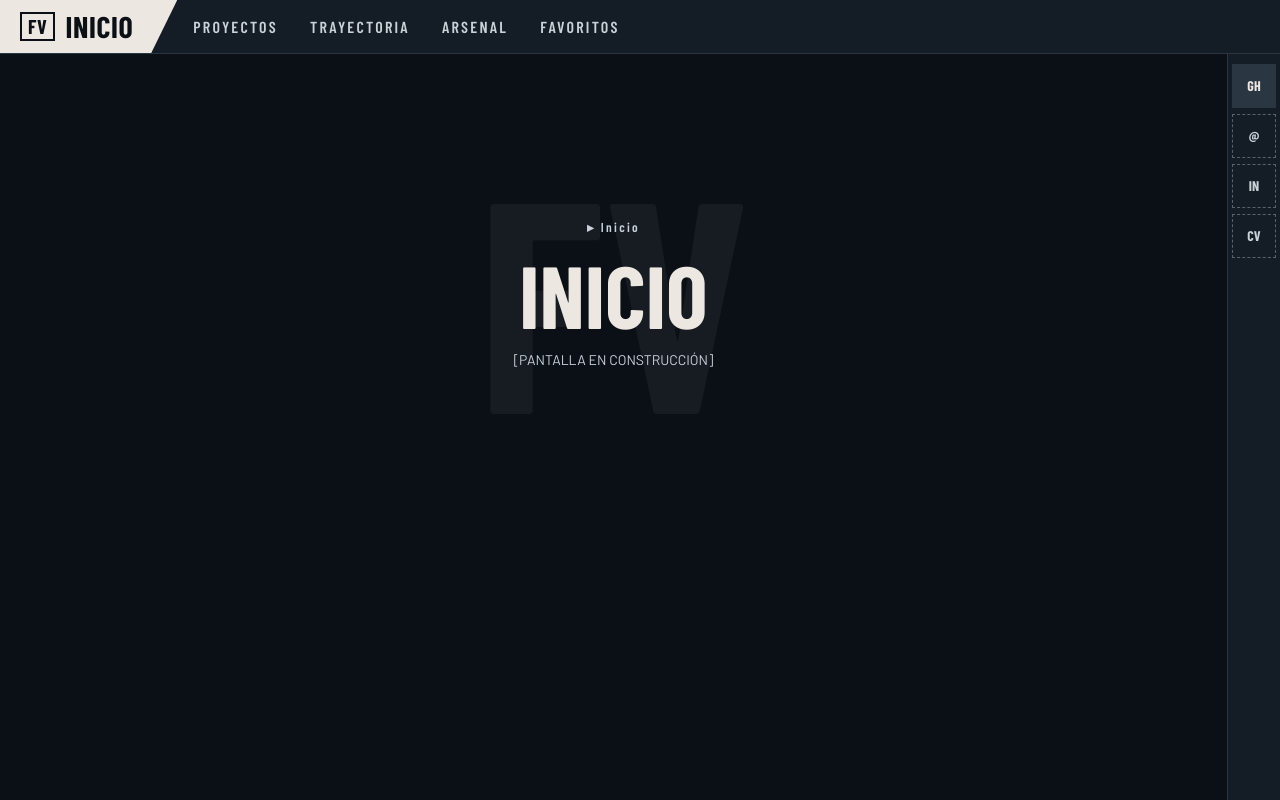
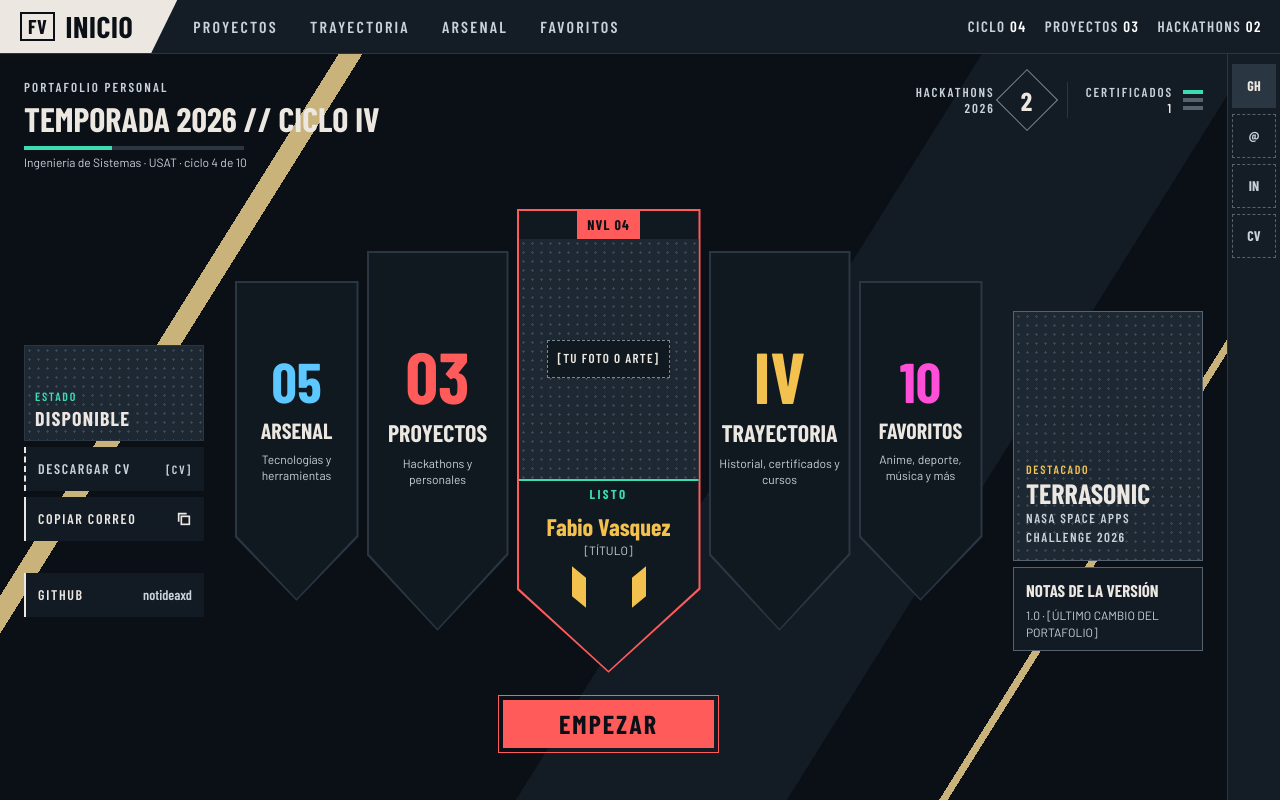
Before and after one commit to notideaxd/notideaxd.github.io, an Astro site: page / in a window 1280 px wide. Built offline with nearby package versions, Linux system fonts and the light colour scheme; Astro itself is replaced by a stand-in of ours.

Commit message:
Fase 3: pantalla de Inicio
Co-Authored-By: Claude Opus 5.5 <noreply@anthropic.com>

```diff
--- /dev/null
+++ b/src/components/Contadores.astro
@@ -0,0 +1,20 @@
+---
+// Contadores de la barra superior. Cada pantalla puede pasar los suyos;
+// si no pasa ninguno, se muestran estos (ciclo, proyectos y hackathons).
+import { obtenerResumen, dosDigitos } from '../lib/contenido';
+
+const r = await obtenerResumen();
+const lista = [
+  ['CICLO', r.ciclo],
+  ['PROYECTOS', r.proyectos],
+  ['HACKATHONS', r.hackathons],
+] as const;
+---
+
+{
+  lista.map(([etiqueta, valor]) => (
+    <span>
+      {etiqueta} <span class="text-white">{dosDigitos(valor)}</span>
+    </span>
+  ))
+}
--- /dev/null
+++ b/src/components/MarcadorImagen.astro
@@ -0,0 +1,22 @@
+---
+// Recuadro de espera donde irá una foto o arte. Fabio pone los archivos después (fase 7).
+interface Props {
+  texto: string;
+  class?: string;
+}
+
+const { texto, class: clase } = Astro.props;
+---
+
+<div
+  role="img"
+  aria-label={`Imagen pendiente: ${texto}`}
+  class:list={['patron-puntos flex items-center justify-center p-3', clase]}
+>
+  <span
+    aria-hidden="true"
+    class="border border-dashed border-[#7A8794] bg-[#101820] px-2.5 py-2 text-center font-titulo text-[13px] font-semibold tracking-[0.1em]"
+  >
+    {texto}
+  </span>
+</div>
--- /dev/null
+++ b/src/components/inicio/Cabecera.astro
@@ -0,0 +1,52 @@
+---
+import { obtenerPerfil, obtenerResumen, aRomano } from '../../lib/contenido';
+
+const perfil = await obtenerPerfil();
+const r = await obtenerResumen();
+const temporada = new Date().getFullYear();
+// Barritas del contador de certificados: una encendida por certificado (mínimo 3 casillas).
+const casillas = Math.max(3, r.certificados);
+---
+
+<div class="flex flex-wrap items-start justify-between gap-5">
+  <div class="flex flex-col gap-1">
+    <span class="font-titulo text-[13px] font-semibold tracking-[0.16em] text-texto-2">PORTAFOLIO PERSONAL</span>
+    <h1 class="font-titulo text-[clamp(26px,4vw,34px)] leading-none font-bold uppercase">
+      Temporada {temporada} // Ciclo {aRomano(perfil.ciclo)}
+    </h1>
+    <div
+      class="mt-1.5 h-1 w-[220px] max-w-full bg-linea"
+      role="progressbar"
+      aria-label="Avance de la carrera"
+      aria-valuemin="0"
+      aria-valuemax={perfil.ciclos_totales}
+      aria-valuenow={perfil.ciclo}
+      aria-valuetext={`Ciclo ${perfil.ciclo} de ${perfil.ciclos_totales}`}
+    >
+      <div class="h-1 bg-positivo" style={`width: ${r.avanceCarrera}%`}></div>
+    </div>
+    <span class="text-xs text-texto-2">
+      {perfil.carrera} · {perfil.universidad_corta} · ciclo {perfil.ciclo} de {perfil.ciclos_totales}
+    </span>
+  </div>
+
+  <dl class="flex items-center gap-[18px] font-titulo font-semibold tracking-[0.12em]">
+    <div class="flex items-center gap-2.5">
+      <dt class="text-right text-[13px] leading-tight text-texto-2">HACKATHONS<br />{temporada}</dt>
+      <dd class="flex h-11 w-11 rotate-45 items-center justify-center border border-[#7A8794]">
+        <span class="-rotate-45 text-[26px] font-bold tracking-normal">{r.hackathons}</span>
+      </dd>
+    </div>
+    <span class="h-9 w-px bg-linea" aria-hidden="true"></span>
+    <div class="flex items-center gap-2.5">
+      <dt class="text-right text-[13px] leading-tight text-texto-2">CERTIFICADOS<br /><span class="text-texto">{r.certificados}</span></dt>
+      <dd class="flex flex-col gap-1" aria-hidden="true">
+        {
+          Array.from({ length: casillas }, (_, i) => (
+            <span class:list={['h-1 w-5', i < r.certificados ? 'bg-positivo' : 'bg-borde']} />
+          ))
+        }
+      </dd>
+    </div>
+  </dl>
+</div>
--- /dev/null
+++ b/src/components/inicio/Estandarte.astro
@@ -0,0 +1,44 @@
+---
+// Estandarte con punta inferior que lleva a otra pantalla.
+interface Props {
+  href: string;
+  numero: string;
+  titulo: string;
+  lema: string;
+  color: string;
+  /** Los dos estandartes junto a la tarjeta son más altos. */
+  grande?: boolean;
+}
+
+const { href, numero, titulo, lema, color, grande = false } = Astro.props;
+---
+
+<a
+  href={href}
+  aria-label={`${titulo}: ${numero}. ${lema}`}
+  class:list={[
+    'group block w-full',
+    grande ? 'h-[240px] lg:h-[380px] lg:w-[142px]' : 'h-[240px] lg:h-[320px] lg:w-[124px]',
+  ]}
+>
+  <span class="corte-estandarte block h-full bg-linea p-0.5 group-hover:bg-borde">
+    <span
+      class:list={[
+        'corte-estandarte flex h-full flex-col items-center justify-center gap-2.5 bg-[#101820] px-2 pt-3.5',
+        grande ? 'pb-[60px] lg:pb-[70px]' : 'pb-[60px]',
+      ]}
+    >
+      <span
+        aria-hidden="true"
+        class:list={['font-titulo leading-none font-bold', grande ? 'text-[56px] lg:text-[72px]' : 'text-[56px]']}
+        style={`color: ${color}`}
+      >
+        {numero}
+      </span>
+      <span aria-hidden="true" class:list={['font-titulo leading-none font-bold', grande ? 'text-2xl' : 'text-[22px]']}>
+        {titulo}
+      </span>
+      <span aria-hidden="true" class="text-center text-xs text-texto-2">{lema}</span>
+    </span>
+  </span>
+</a>
--- /dev/null
+++ b/src/components/inicio/PanelAcciones.astro
@@ -0,0 +1,107 @@
+---
+import { obtenerPerfil, esMarcador, usuarioGithub } from '../../lib/contenido';
+
+const { enlaces } = await obtenerPerfil();
+const cvPendiente = esMarcador(enlaces.cv);
+const correoPendiente = esMarcador(enlaces.correo);
+const githubPendiente = esMarcador(enlaces.github);
+
+const boton =
+  'flex min-h-11 items-center justify-between gap-3 border-l-2 border-texto bg-panel px-3 text-sm font-semibold tracking-[0.12em] text-texto';
+const desactivado = 'border-dashed border-borde text-texto-2';
+---
+
+<section aria-label="Acciones rápidas" class="flex flex-col gap-1.5 font-titulo">
+  <div class="patron-puntos flex h-24 flex-col justify-end border border-linea px-2.5 py-2">
+    <span class="text-xs font-semibold tracking-[0.14em] text-positivo">ESTADO</span>
+    <span class="text-xl font-bold tracking-[0.06em]">DISPONIBLE</span>
+  </div>
+
+  {
+    cvPendiente ? (
+      <span class:list={[boton, desactivado]} title={`CV pendiente: ${enlaces.cv}`}>
+        <span>DESCARGAR CV</span>
+        <span class="text-xs">{enlaces.cv}</span>
+      </span>
+    ) : (
+      <a href={enlaces.cv} download class:list={[boton, 'hover:bg-panel-alto']}>
+        <span>DESCARGAR CV</span>
+        <svg width="16" height="16" viewBox="0 0 24 24" fill="none" stroke="currentColor" stroke-width="2.5" aria-hidden="true">
+          <path d="M12 4v12M6 11l6 6 6-6M5 20h14" />
+        </svg>
+      </a>
+    )
+  }
+
+  <button
+    type="button"
+    data-copiar-correo={correoPendiente ? '' : enlaces.correo}
+    data-marcador={enlaces.correo}
+    class:list={[boton, 'cursor-pointer hover:bg-panel-alto']}
+  >
+    <span>COPIAR CORREO</span>
+    <svg width="16" height="16" viewBox="0 0 24 24" fill="none" stroke="currentColor" stroke-width="2.5" aria-hidden="true">
+      <rect x="8" y="8" width="12" height="12" />
+      <path d="M4 16V4h12" />
+    </svg>
+  </button>
+  <p data-aviso-correo role="status" aria-live="polite" class="min-h-5 px-1 font-texto text-xs text-positivo"></p>
+
+  {
+    githubPendiente ? (
+      <span class:list={[boton, desactivado]}>
+        <span>GITHUB</span>
+        <span>{enlaces.github}</span>
+      </span>
+    ) : (
+      <a href={enlaces.github} target="_blank" rel="noopener noreferrer" class:list={[boton, 'hover:bg-panel-alto']}>
+        <span>GITHUB</span>
+        <span class="normal-case tracking-normal text-texto-2">{usuarioGithub(enlaces.github)}</span>
+      </a>
+    )
+  }
+</section>
+
+<script>
+  // Delegación en document: sigue funcionando tras los cambios de pantalla de View Transitions.
+  let temporizador: ReturnType<typeof setTimeout> | undefined;
+
+  async function copiar(texto: string) {
+    try {
+      await navigator.clipboard.writeText(texto);
+      return true;
+    } catch {
+      // Respaldo para navegadores sin acceso al portapapeles moderno.
+      const campo = document.createElement('textarea');
+      campo.value = texto;
+      campo.setAttribute('readonly', '');
+      campo.style.position = 'fixed';
+      campo.style.opacity = '0';
+      document.body.append(campo);
+      campo.select();
+      const ok = document.execCommand('copy');
+      campo.remove();
+      return ok;
+    }
+  }
+
+  document.addEventListener('click', async (evento) => {
+    const boton = (evento.target as Element | null)?.closest<HTMLButtonElement>('[data-copiar-correo]');
+    if (!boton) return;
+    const aviso = document.querySelector<HTMLElement>('[data-aviso-correo]');
+    if (!aviso) return;
+
+    const correo = boton.dataset.copiarCorreo ?? '';
+    let mensaje: string;
+    if (!correo) {
+      mensaje = `Correo pendiente: ${boton.dataset.marcador ?? '[CORREO]'}`;
+    } else {
+      mensaje = (await copiar(correo)) ? `Correo copiado: ${correo}` : `No se pudo copiar. Escríbeme a ${correo}`;
+    }
+    aviso.textContent = mensaje;
+    clearTimeout(temporizador);
+    temporizador = setTimeout(() => {
+      aviso.textContent = '';
+    }, 3000);
+  });
+</script>
--- /dev/null
+++ b/src/components/inicio/PanelDestacado.astro
@@ -0,0 +1,30 @@
+---
+import { getCollection } from 'astro:content';
+import { obtenerPerfil } from '../../lib/contenido';
+
+const [destacado] = await getCollection('proyectos', (p) => p.data.destacado);
+// En la tarjeta solo cabe el nombre del evento: "NASA Space Apps Challenge 2026 · Sede..." → primera parte.
+const eventoCorto = destacado?.data.evento.split(' · ')[0];
+const { notas_version } = await obtenerPerfil();
+---
+
+<section aria-label="Destacado y novedades" class="flex flex-col gap-1.5 font-titulo">
+  {
+    destacado && (
+      <a
+        href={`/proyectos?p=${destacado.id}`}
+        class="patron-puntos flex h-[250px] flex-col justify-end gap-0.5 border border-borde p-3 hover:border-texto"
+      >
+        <span class="text-xs font-semibold tracking-[0.14em] text-dorado">DESTACADO</span>
+        <span class="text-[28px] leading-none font-bold uppercase">{destacado.data.titulo}</span>
+        <span class="text-[13px] font-semibold tracking-[0.12em] text-texto-2 uppercase">{eventoCorto}</span>
+      </a>
+    )
+  }
+  <div class="flex flex-col gap-1 border border-borde bg-panel px-3 py-2.5">
+    <h2 class="text-[17px] font-bold">NOTAS DE LA VERSIÓN</h2>
+    <p class="font-texto text-xs leading-snug text-texto-2">
+      {notas_version.version} · {notas_version.texto}
+    </p>
+  </div>
+</section>
--- /dev/null
+++ b/src/components/inicio/TarjetaJugador.astro
@@ -0,0 +1,24 @@
+---
+import MarcadorImagen from '../MarcadorImagen.astro';
+import { obtenerPerfil, dosDigitos } from '../../lib/contenido';
+
+const perfil = await obtenerPerfil();
+---
+
+<article aria-label={`Tarjeta de jugador de ${perfil.nombre}`} class="corte-tarjeta h-[464px] w-[184px] shrink-0 bg-acento p-0.5">
+  <div class="corte-tarjeta flex h-full flex-col items-center bg-[#101820]">
+    <div class="bg-acento px-2.5 py-1 font-titulo text-sm font-bold tracking-[0.08em] text-fondo">
+      NVL {dosDigitos(perfil.ciclo)}
+    </div>
+    <MarcadorImagen texto="[TU FOTO O ARTE]" class="h-[240px] w-full shrink-0" />
+    <div class="w-full border-t-2 border-positivo py-1 text-center font-titulo text-[13px] font-bold tracking-[0.18em] text-positivo">
+      LISTO
+    </div>
+    <h2 class="mt-1 font-titulo text-2xl leading-tight font-bold text-dorado">{perfil.nombre}</h2>
+    <p class="px-2 text-center text-xs text-texto-2">{perfil.titulo_jugador}</p>
+    <div class="mt-3.5 flex gap-[46px]" aria-hidden="true">
+      <span class="h-[30px] w-3.5 skew-y-[40deg] bg-dorado"></span>
+      <span class="h-[30px] w-3.5 -skew-y-[40deg] bg-dorado"></span>
+    </div>
+  </div>
+</article>
--- a/src/config/pantallas.ts
+++ b/src/config/pantallas.ts
@@ -9,14 +9,16 @@ export interface Pantalla {
   etiqueta: string;
   fondo: string;
   acento: string;
+  /** Frase corta bajo el nombre de la pantalla en los estandartes del Inicio. */
+  lema: string;
 }
 
 export const pantallas: Pantalla[] = [
-  { id: 'inicio', ruta: '/', etiqueta: 'INICIO', fondo: '#0B1016', acento: '#FF5B5B' },
-  { id: 'proyectos', ruta: '/proyectos', etiqueta: 'PROYECTOS', fondo: '#0F1A22', acento: '#FF5B5B' },
-  { id: 'trayectoria', ruta: '/trayectoria', etiqueta: 'TRAYECTORIA', fondo: '#101A2E', acento: '#F2C14E' },
-  { id: 'arsenal', ruta: '/arsenal', etiqueta: 'ARSENAL', fondo: '#16233A', acento: '#5CC8FF' },
-  { id: 'favoritos', ruta: '/favoritos', etiqueta: 'FAVORITOS', fondo: '#1B1424', acento: '#FF4FD8' },
+  { id: 'inicio', ruta: '/', etiqueta: 'INICIO', fondo: '#0B1016', acento: '#FF5B5B', lema: 'Lobby' },
+  { id: 'proyectos', ruta: '/proyectos', etiqueta: 'PROYECTOS', fondo: '#0F1A22', acento: '#FF5B5B', lema: 'Hackathons y personales' },
+  { id: 'trayectoria', ruta: '/trayectoria', etiqueta: 'TRAYECTORIA', fondo: '#101A2E', acento: '#F2C14E', lema: 'Historial, certificados y cursos' },
+  { id: 'arsenal', ruta: '/arsenal', etiqueta: 'ARSENAL', fondo: '#16233A', acento: '#5CC8FF', lema: 'Tecnologías y herramientas' },
+  { id: 'favoritos', ruta: '/favoritos', etiqueta: 'FAVORITOS', fondo: '#1B1424', acento: '#FF4FD8', lema: 'Anime, deporte, música y más' },
 ];
 
 export function obtenerPantalla(id: IdPantalla): Pantalla {
--- a/src/content.config.ts
+++ b/src/content.config.ts
@@ -109,6 +109,10 @@ const perfil = defineCollection({
       linkedin: textoOMarcador,
       cv: textoOMarcador,
     }),
+    notas_version: z.object({
+      version: z.string(),
+      texto: textoOMarcador,
+    }),
   }),
 });
 
--- a/src/content/perfil/perfil.yaml
+++ b/src/content/perfil/perfil.yaml
@@ -15,3 +15,7 @@ enlaces:
   linkedin: "[URL]"
   # Si tienes tu CV en PDF, guárdalo como public/cv.pdf y aquí escribe: /cv.pdf
   cv: "[CV]"
+# Texto de "Notas de la versión" en el Inicio
+notas_version:
+  version: "1.0"
+  texto: "[ÚLTIMO CAMBIO DEL PORTAFOLIO]"
--- a/src/layouts/Pantalla.astro
+++ b/src/layouts/Pantalla.astro
@@ -2,6 +2,7 @@
 import { ClientRouter } from 'astro:transitions';
 import BarraSuperior from '../components/BarraSuperior.astro';
 import BarraContacto from '../components/BarraContacto.astro';
+import Contadores from '../components/Contadores.astro';
 import { obtenerPantalla, type IdPantalla } from '../config/pantallas';
 import '../styles/global.css';
 
@@ -37,10 +38,10 @@ const { fondo, acento } = obtenerPantalla(pantalla);
     class="flex min-h-dvh flex-col bg-fondo text-texto"
   >
     <BarraSuperior activa={pantalla}>
-      <slot name="contadores" />
+      {Astro.slots.has('contadores') ? <slot name="contadores" /> : <Contadores />}
     </BarraSuperior>
     <div class="flex flex-1 flex-col md:flex-row">
-      <main id="contenido" class="min-w-0 flex-1 bg-ambiente">
+      <main id="contenido" class="flex min-w-0 flex-1 flex-col bg-ambiente">
         <slot />
       </main>
       <BarraContacto />
--- a/src/lib/contenido.ts
+++ b/src/lib/contenido.ts
@@ -47,3 +47,48 @@ export async function proyectosOrdenados() {
   const entradas = await getCollection('proyectos');
   return entradas.sort((a, b) => a.data.numero.localeCompare(b.data.numero));
 }
+
+/** Número romano para ciclos y niveles (1–39 es suficiente aquí). */
+export function aRomano(n: number): string {
+  const tabla: [number, string][] = [[10, 'X'], [9, 'IX'], [5, 'V'], [4, 'IV'], [1, 'I']];
+  let resto = n;
+  let salida = '';
+  for (const [valor, letra] of tabla) {
+    while (resto >= valor) {
+      salida += letra;
+      resto -= valor;
+    }
+  }
+  return salida;
+}
+
+/** Dos dígitos: 4 → "04". */
+export const dosDigitos = (n: number) => String(n).padStart(2, '0');
+
+/** Cifras que se repiten en varias pantallas: contadores, estandartes y barra superior. */
+export async function obtenerResumen() {
+  const [perfil, proyectos, certificados, arsenal, favoritos] = await Promise.all([
+    obtenerPerfil(),
+    getCollection('proyectos'),
+    getCollection('certificados'),
+    getCollection('arsenal'),
+    getCollection('favoritos'),
+  ]);
+  return {
+    ciclo: perfil.ciclo,
+    ciclosTotales: perfil.ciclos_totales,
+    avanceCarrera: Math.round((perfil.ciclo / perfil.ciclos_totales) * 100),
+    proyectos: proyectos.length,
+    hackathons: proyectos.filter((p) => p.data.tipo === 'hackathon').length,
+    // Solo cuentan los elementos con datos reales, no los marcadores pendientes.
+    certificados: certificados.filter((c) => !esMarcador(c.data.titulo)).length,
+    herramientas: arsenal.filter((a) => !esMarcador(a.data.nombre)).length,
+    favoritos: favoritos.length,
+  };
+}
+
+/** Usuario de GitHub a partir de la URL del perfil: https://github.com/notideaxd → notideaxd. */
+export function usuarioGithub(url: string): string {
+  if (esMarcador(url)) return url;
+  return url.replace(/\/+$/, '').split('/').pop() ?? url;
+}
--- a/src/pages/index.astro
+++ b/src/pages/index.astro
@@ -1,8 +1,68 @@
 ---
 import Pantalla from '../layouts/Pantalla.astro';
-import TituloProvisional from '../components/TituloProvisional.astro';
+import Cabecera from '../components/inicio/Cabecera.astro';
+import PanelAcciones from '../components/inicio/PanelAcciones.astro';
+import TarjetaJugador from '../components/inicio/TarjetaJugador.astro';
+import Estandarte from '../components/inicio/Estandarte.astro';
+import PanelDestacado from '../components/inicio/PanelDestacado.astro';
+import { obtenerPantalla } from '../config/pantallas';
+import { obtenerResumen, aRomano, dosDigitos } from '../lib/contenido';
+
+const r = await obtenerResumen();
+const p = {
+  arsenal: obtenerPantalla('arsenal'),
+  proyectos: obtenerPantalla('proyectos'),
+  trayectoria: obtenerPantalla('trayectoria'),
+  favoritos: obtenerPantalla('favoritos'),
+};
 ---
 
-<Pantalla pantalla="inicio" titulo="Inicio">
-  <TituloProvisional titulo="Inicio" fondoTexto="FV" />
+<Pantalla
+  pantalla="inicio"
+  titulo="Inicio"
+  descripcion="Portafolio de Fabio Vasquez, estudiante de Ingeniería de Sistemas: proyectos, trayectoria, arsenal y favoritos."
+>
+  <div class="fondo-inicio flex flex-1 flex-col gap-5 px-4 pt-6 pb-7 sm:px-6">
+    <Cabecera />
+
+    <div class="grid flex-1 items-center gap-6 md:grid-cols-2 xl:grid-cols-[180px_minmax(0,1fr)_190px]">
+      <div class="order-2 xl:order-none">
+        <PanelAcciones />
+      </div>
+
+      <section
+        aria-label="Menú principal"
+        class="order-1 flex flex-col items-center gap-[22px] md:col-span-2 xl:order-none xl:col-span-1"
+      >
+        <!-- En celular: tarjeta arriba y estandartes en cuadrícula de 2. Desde 1024 px: todo en fila. -->
+        <div class="grid w-full max-w-md grid-cols-2 items-center justify-items-center gap-3 lg:flex lg:max-w-none lg:justify-center lg:gap-2">
+          <div class="w-full lg:w-auto">
+            <Estandarte href={p.arsenal.ruta} numero={dosDigitos(r.herramientas)} titulo="ARSENAL" lema={p.arsenal.lema} color={p.arsenal.acento} />
+          </div>
+          <div class="w-full lg:w-auto">
+            <Estandarte href={p.proyectos.ruta} numero={dosDigitos(r.proyectos)} titulo="PROYECTOS" lema={p.proyectos.lema} color={p.proyectos.acento} grande />
+          </div>
+          <div class="order-first col-span-2 lg:order-none">
+            <TarjetaJugador />
+          </div>
+          <div class="w-full lg:w-auto">
+            <Estandarte href={p.trayectoria.ruta} numero={aRomano(r.ciclo)} titulo="TRAYECTORIA" lema={p.trayectoria.lema} color={p.trayectoria.acento} grande />
+          </div>
+          <div class="w-full lg:w-auto">
+            <Estandarte href={p.favoritos.ruta} numero={dosDigitos(r.favoritos)} titulo="FAVORITOS" lema={p.favoritos.lema} color={p.favoritos.acento} />
+          </div>
+        </div>
+
+        <a href="/proyectos" class="block border border-acento p-1">
+          <span class="flex min-h-12 items-center justify-center bg-acento px-14 font-titulo text-[26px] font-bold tracking-[0.08em] text-fondo">
+            EMPEZAR
+          </span>
+        </a>
+      </section>
+
+      <div class="order-3 xl:order-none">
+        <PanelDestacado />
+      </div>
+    </div>
+  </div>
 </Pantalla>
--- a/src/styles/global.css
+++ b/src/styles/global.css
@@ -30,12 +30,15 @@
   --color-favoritos-fondo: #1b1424;
   --color-favoritos-acento: #ff4fd8;
 
-  /* Acento y fondo de la pantalla actual (los fija el layout en <body>) */
+  /* Esquinas siempre rectas */
+  --radius-*: initial;
+}
+
+/* Acento y fondo de la pantalla actual. Los fija el layout en <body>;
+   `inline` hace que las clases (bg-acento, text-acento...) lean la variable donde se usan. */
+@theme inline {
   --color-acento: var(--acento);
   --color-ambiente: var(--fondo);
-
-  /* Esquinas siempre rectas */
-  --radius-*: initial;
 }
 
 @layer base {
@@ -48,8 +51,19 @@
 
   /* Foco visible en todo lo interactivo, con el color de acento */
   :focus-visible {
-    outline: 3px solid var(--color-acento);
+    outline: 3px solid var(--acento, var(--color-texto));
     outline-offset: 2px;
+  }
+
+  /* En la barra superior (que se desplaza) y en las pestañas con corte, el contorno
+     va por dentro para que no quede recortado. Sobre fondo claro o de acento, va oscuro. */
+  header nav a:focus-visible {
+    outline-offset: -4px;
+  }
+  .corte-inicio:focus-visible,
+  .corte-pestana:focus-visible {
+    outline-color: var(--color-fondo);
+    outline-offset: -7px;
   }
 
   @media (prefers-reduced-motion: reduce) {
@@ -75,6 +89,42 @@
   }
 }
 
+@layer components {
+  /* Estandarte y tarjeta de jugador: punta inferior */
+  .corte-estandarte {
+    clip-path: polygon(0 0, 100% 0, 100% 80%, 50% 100%, 0 80%);
+  }
+  .corte-tarjeta {
+    clip-path: polygon(0 0, 100% 0, 100% 82%, 50% 100%, 0 82%);
+  }
+  /* Trama de puntos de los marcadores de imagen */
+  .patron-puntos {
+    background-color: #1d2833;
+    background-image: radial-gradient(#3a4856 1.2px, transparent 1.3px);
+    background-size: 9px 9px;
+  }
+  /* Fondo del Inicio: franjas diagonales de borde duro */
+  .fondo-inicio {
+    background-color: var(--color-inicio-fondo);
+    background-image: linear-gradient(
+      122deg,
+      transparent 0,
+      transparent 20%,
+      var(--color-inicio-franja) 20%,
+      var(--color-inicio-franja) 21.4%,
+      transparent 21.4%,
+      transparent 58%,
+      #131b24 58%,
+      #131b24 74%,
+      transparent 74%,
+      transparent 83%,
+      var(--color-inicio-franja) 83%,
+      var(--color-inicio-franja) 83.5%,
+      transparent 83.5%
+    );
+  }
+}
+
 @layer utilities {
   /* Barra superior desplazable en celular sin mostrar la barra de scroll */
   .sin-scrollbar {
```
Also changed, not shown: PLAN.md (+1 -1 lines).
